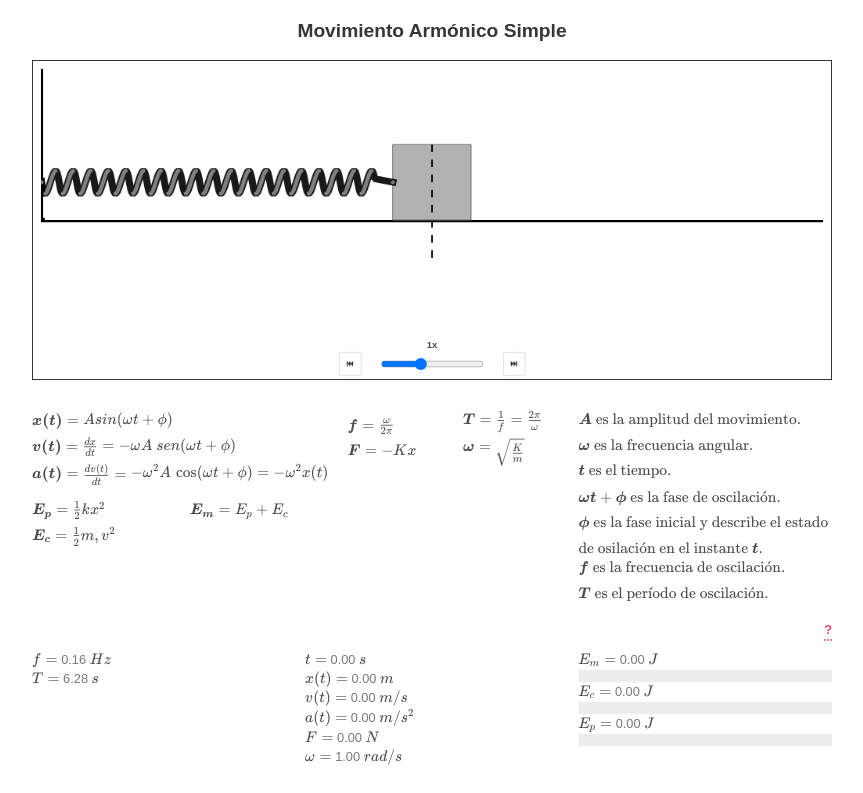
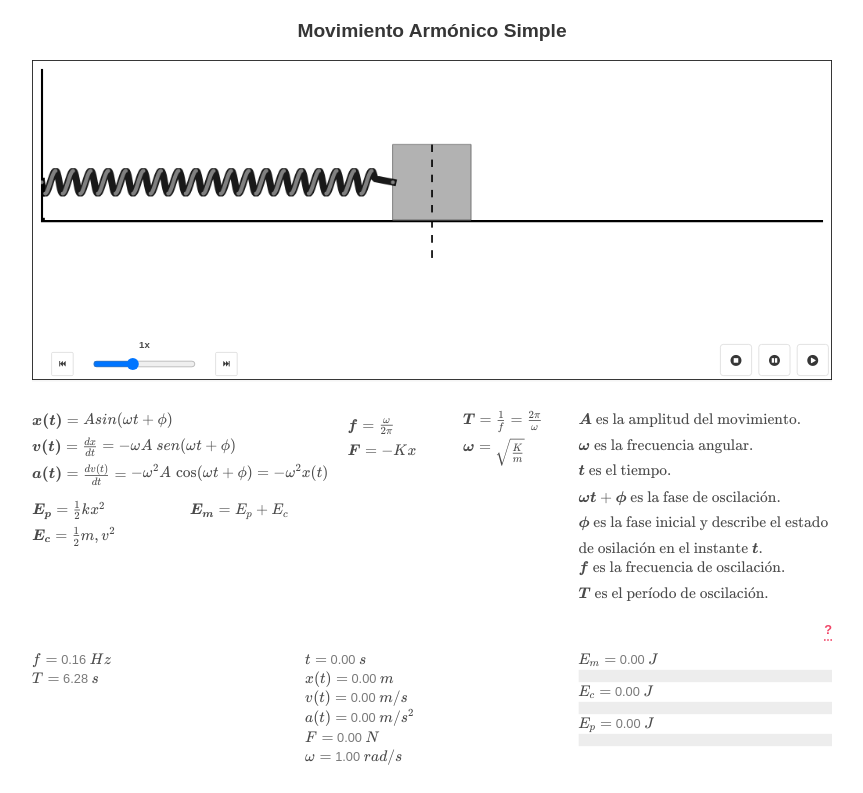
Before and after one commit to iamzapata/movimientos-oscilatorios, a Next.js app: page /movimiento-armonico-simple in a window 1280 px wide. Shown: the top 793 px of the page, without its empty margins (208-1071 px from the left). Built offline with nearby package versions, Linux system fonts and the light colour scheme.

Commit message:
Mover controles arriba

```diff
--- a/components/ControlesAnimacion/index.jsx
+++ b/components/ControlesAnimacion/index.jsx
@@ -1,7 +1,7 @@
 import React from "react";
 
 const ControlesAnimacion = ({ controlarSimulacion }) => (
-  <div className="columns">
+  <div className="columns flex flex-col absolute right-0" style={{bottom: '5px'}}>
     <div className="column flex items-center justify-center pt-0">
       <div className="control px-1">
         <button name="parar" type="button" className="button" onClick={controlarSimulacion}>
--- a/components/MovimientoArmonicoSimple/index.jsx
+++ b/components/MovimientoArmonicoSimple/index.jsx
@@ -669,10 +669,17 @@ class MovimientoArmonicoSimple extends Component {
             <canvas id="canvasprincipal"></canvas>
             <canvas id="canvasvectores"></canvas>
 
-            <VelocidadAnimacion
-              controlarSimulacion={this.controlarSimulacion}
-              velocidadAnimacion={velocidadAnimacion}
-            />
+            <div className="columns">
+              <div className="column">
+                <VelocidadAnimacion
+                  controlarSimulacion={this.controlarSimulacion}
+                  velocidadAnimacion={velocidadAnimacion}
+                />
+              </div>
+              <div className="column">
+                <ControlesAnimacion estado={this.state} controlarSimulacion={this.controlarSimulacion} />
+              </div>
+            </div>
           </div>
 
           <hr className="w-full" />
@@ -693,8 +700,6 @@ class MovimientoArmonicoSimple extends Component {
                 estado={this.state}
                 controlarSimulacion={this.controlarSimulacion}
               />
-
-              <ControlesAnimacion estado={this.state} controlarSimulacion={this.controlarSimulacion} />
             </div>
           </section>
         </div>
--- a/components/VelocidadAnimacion/index.jsx
+++ b/components/VelocidadAnimacion/index.jsx
@@ -1,7 +1,7 @@
 import React from "react";
 
 const VelocidadAnimacion = ({ controlarSimulacion, velocidadAnimacion }) => (
-  <div className="columns flex flex-col absolute left-0 right-0" style={{bottom: '5px'}}>
+  <div className="columns flex flex-col absolute left-0" style={{bottom: '5px'}}>
     <div className="column flex justify-center pb-0">
       <span id="velocida_animacion" className="is-size-7 has-text-weight-semibold">
         1
```
